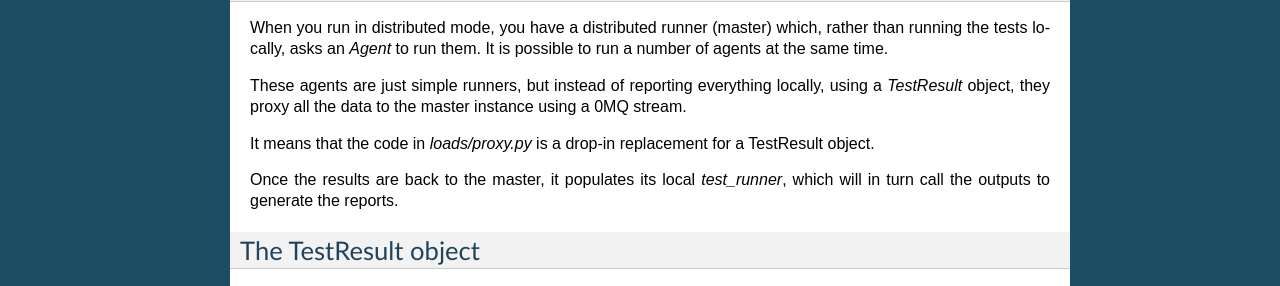
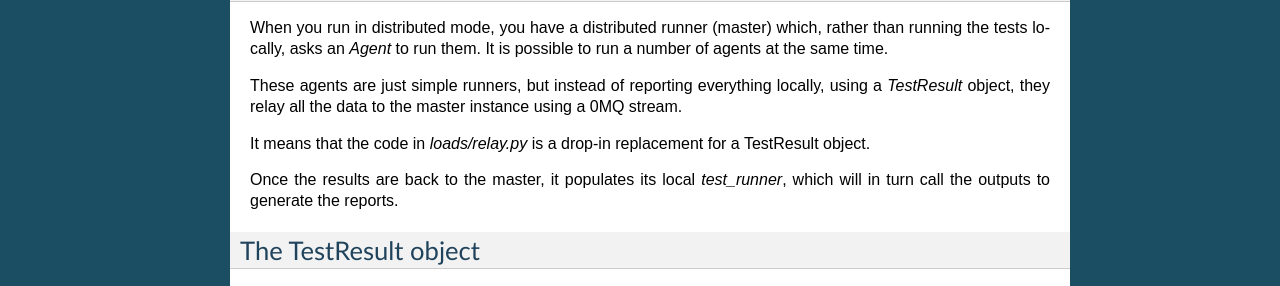
Before and after one commit to mozilla-services/loads, a Sphinx documentation site: the page built from docs/source/internals.rst, in a window 1280 px wide. Shown: the part 722-1008 px from the top of the page. Built offline with Sphinx 7.4.7, drawn with Linux system fonts in a browser that asks for light colours.

Commit message:
that's a relay, not a proxy

```diff
--- a/docs/source/internals.rst
+++ b/docs/source/internals.rst
@@ -48,10 +48,10 @@ rather than running the tests locally, asks an `Agent` to run them. It is
 possible to run a number of agents at the same time.
 
 These agents are just simple runners, but instead of reporting everything
-locally, using a *TestResult* object, they proxy all the data to the master
+locally, using a *TestResult* object, they relay all the data to the master
 instance using a 0MQ stream.
 
-It means that the code in `loads/proxy.py` is a drop-in replacement for
+It means that the code in `loads/relay.py` is a drop-in replacement for
 a TestResult object.
 
 Once the results are back to the master, it populates its local *test_runner*,
```
